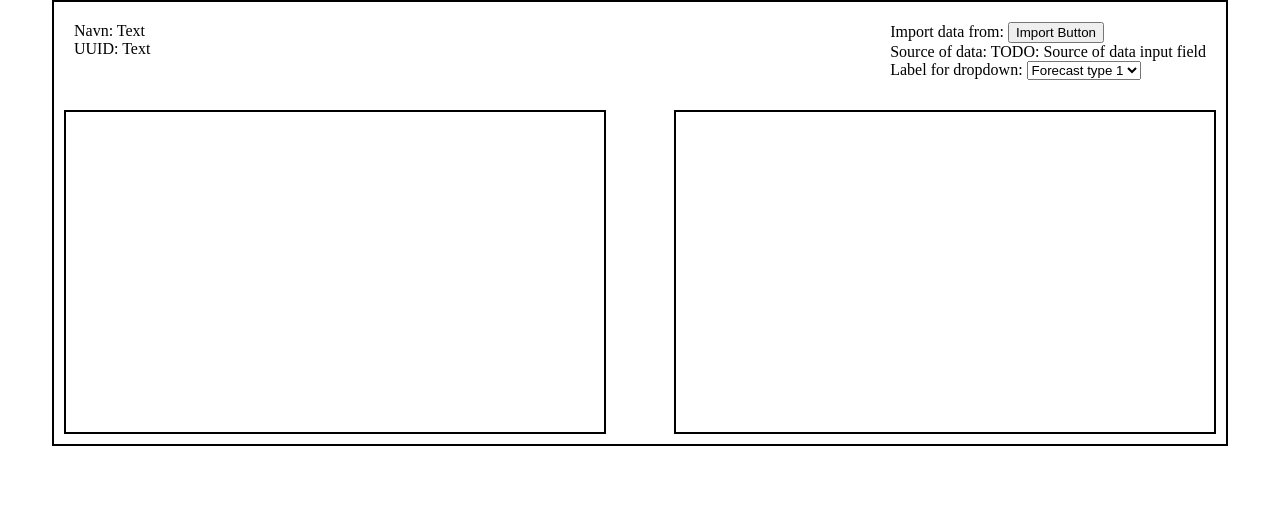
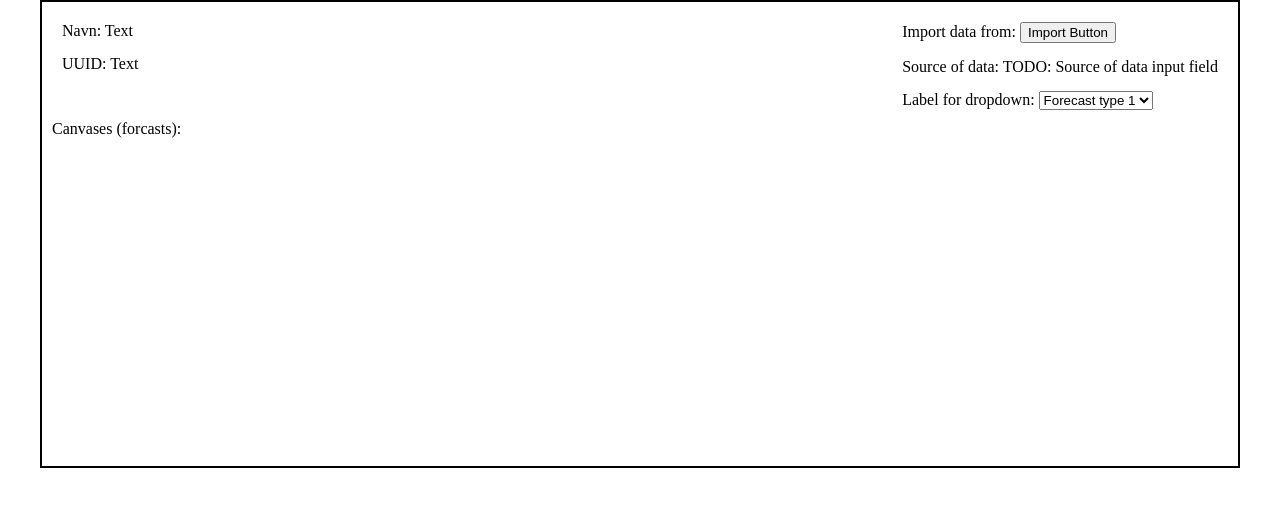
Before and after one commit to FireDemon290304/P2-2025-Client-Server-Code, a website: page public/html/index.html in a window 1280 px wide. Drawn offline with Linux system fonts and the light colour scheme; files that its build step writes are made by us from their sources; files whose address does not match are found by name.

Commit message:
minor changes

```diff
--- a/public/css/style.css
+++ b/public/css/style.css
@@ -1,26 +1,43 @@
+/* Apply box-sizing globally */
+* {
+    box-sizing: border-box;
+}
+
 body {
-    width: 90%;
+    max-width: 1200px;
     margin: auto;
     border: 2px solid black;
     padding: 10px;
 }
+
 header {
     display: flex;
     justify-content: space-between;
+    gap: 10px;
     padding: 10px;
 }
+
 section {
     display: flex;
     flex-direction: column;
+    gap: 15px;
 }
+
 main {
     display: flex;
-    justify-content: space-between;
+    justify-content: center;
     margin-top: 20px;
 }
+
 canvas {
     width: 45%;
-    height: 300px;
-    border: 2px solid black;
-    padding: 10px;
+    aspect-ratio: 16 / 9; /* Maintain a 4:3 aspect ratio */
+    /*border: 2px solid black;*/
 }
+
+#canvas-container {
+    display: flex;
+    flex-direction: column;
+    align-items: center;
+    gap: 0; /* Space between canvases */
+}
--- a/public/html/index.html
+++ b/public/html/index.html
@@ -40,7 +40,8 @@
             </div>
         </section>
     </header>
-    <main>
+    <label for="canvas-container_id">Canvases (forcasts):</label>
+    <main class="canvas-container" id="canvas-container_id">
         <canvas id="chart1">Canvas for Chart</canvas>
         <canvas id="chart2">Canvas for Chart</canvas>
     </main>
```
Also changed, not shown: 1 other file.
